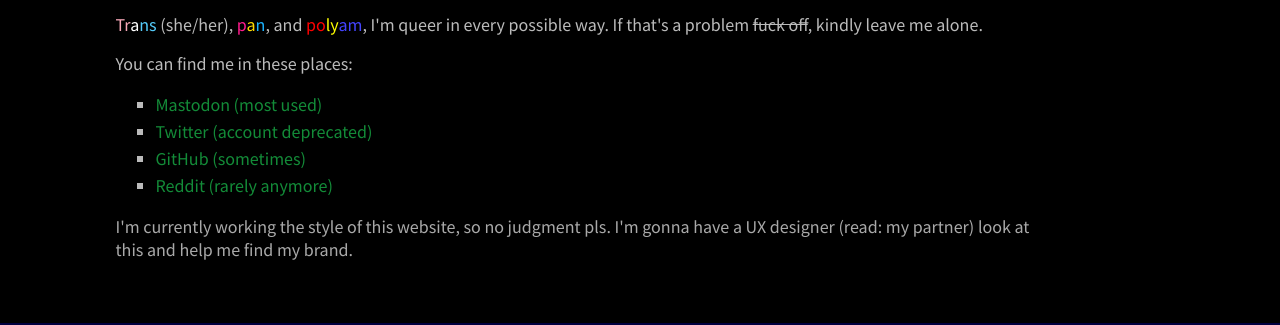
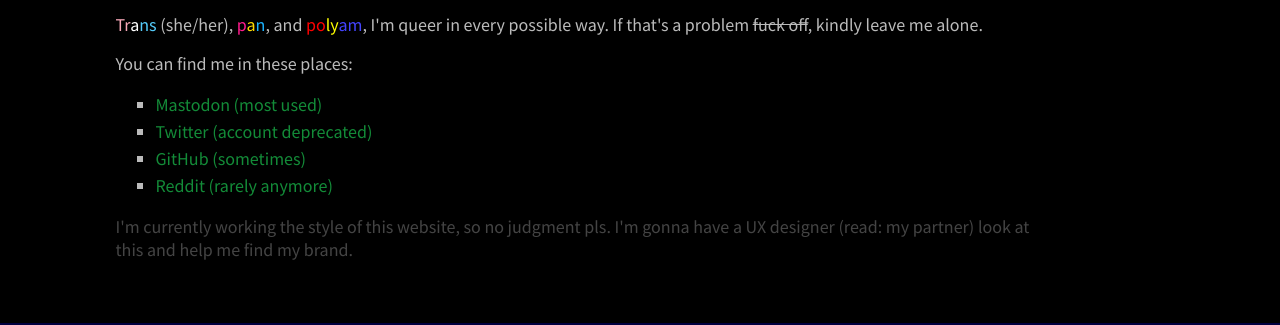
Before and after one commit to digital-diplomat/digital-diplomat.github.io, a plain HTML site: page index.html in a window 1280 px wide. Shown: the part 352-677 px from the top of the page. Drawn offline with Linux system fonts and the light colour scheme; a web font is replaced by a local one.

Commit message:
Update index.html

```diff
--- a/index.html
+++ b/index.html
@@ -35,7 +35,7 @@
         <li><a href="https://reddit.com/user/d1pl0mat_">Reddit (rarely anymore)</a></li>
       </ul>
       </p>
-      <p style="color: darkgrey">
+      <p style="color: #444">
         I'm currently working the style of this website, so no judgment pls.
         I'm gonna have a UX designer (read: my partner) look at this and help me find my brand.
       </p>
```
